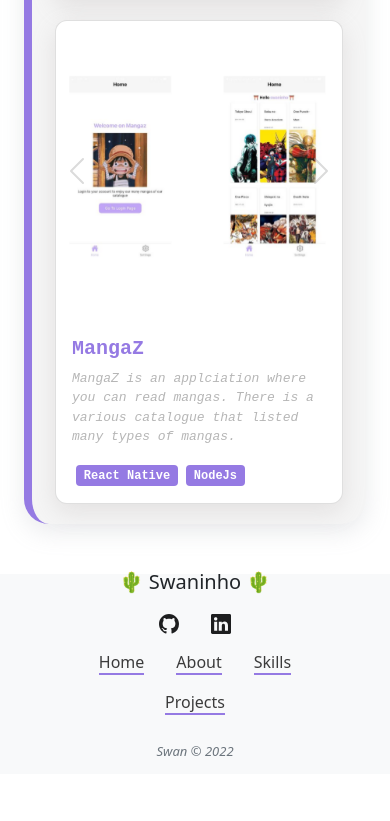
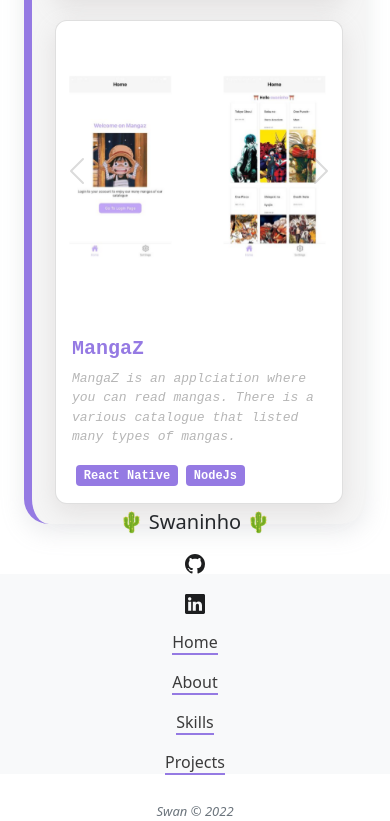
Before and after one commit to Swanbil/my-portfolio, a React (Create React App) app: page / in a window 390 px wide. Shown: the part 4339-5160 px from the top of the page. Before the commit the page ends 5113 px from the top, so only its background shows below. Built offline with nearby package versions, Linux system fonts and the light colour scheme.

Commit message:
test github actions

```diff
--- a/package.json
+++ b/package.json
@@ -23,7 +23,7 @@
   },
   "scripts": {
     "start": "react-scripts start",
-    "build": "CI=false && react-scripts build",
+    "build": "react-scripts build",
     "test": "react-scripts test",
     "eject": "react-scripts eject",
     "predeploy": "npm run build",
--- a/src/style/Footer.css
+++ b/src/style/Footer.css
@@ -24,3 +24,10 @@
     font-size: 13px;
     font-style:italic;
 }
+
+@media (max-width: 550px) {
+    .nav-list{
+        flex-direction: column;
+    }
+
+}
```
Also changed, not shown: 1 other file (tests, documents, lock files or other folders).
